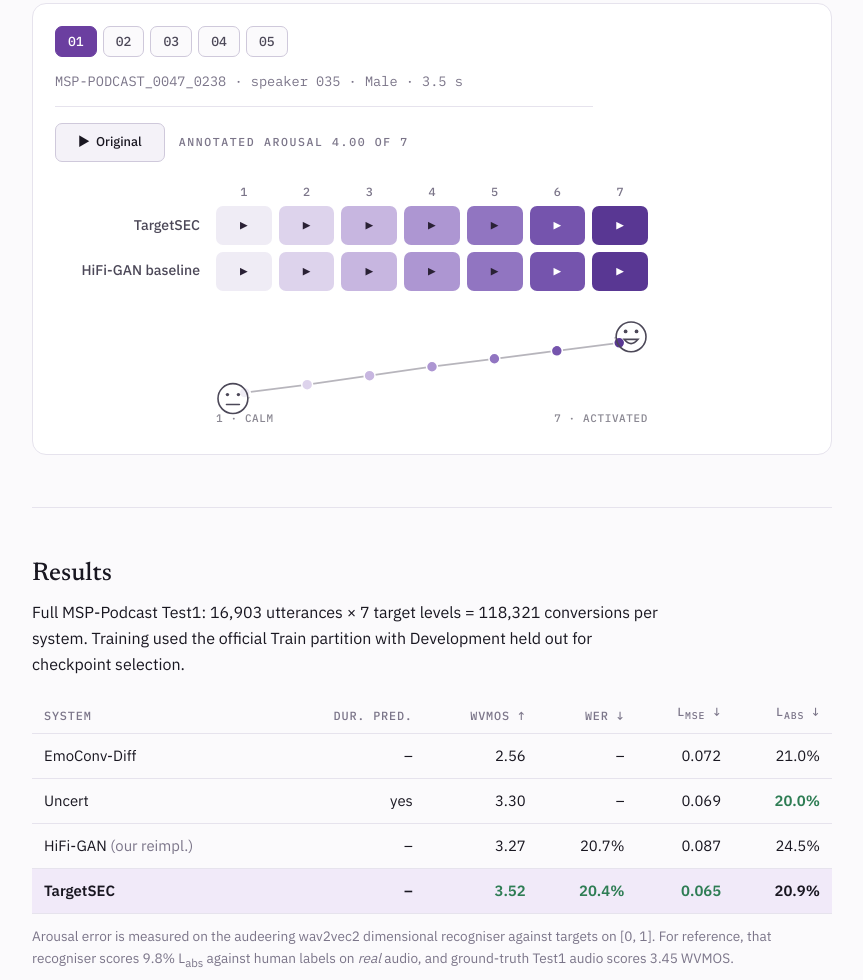
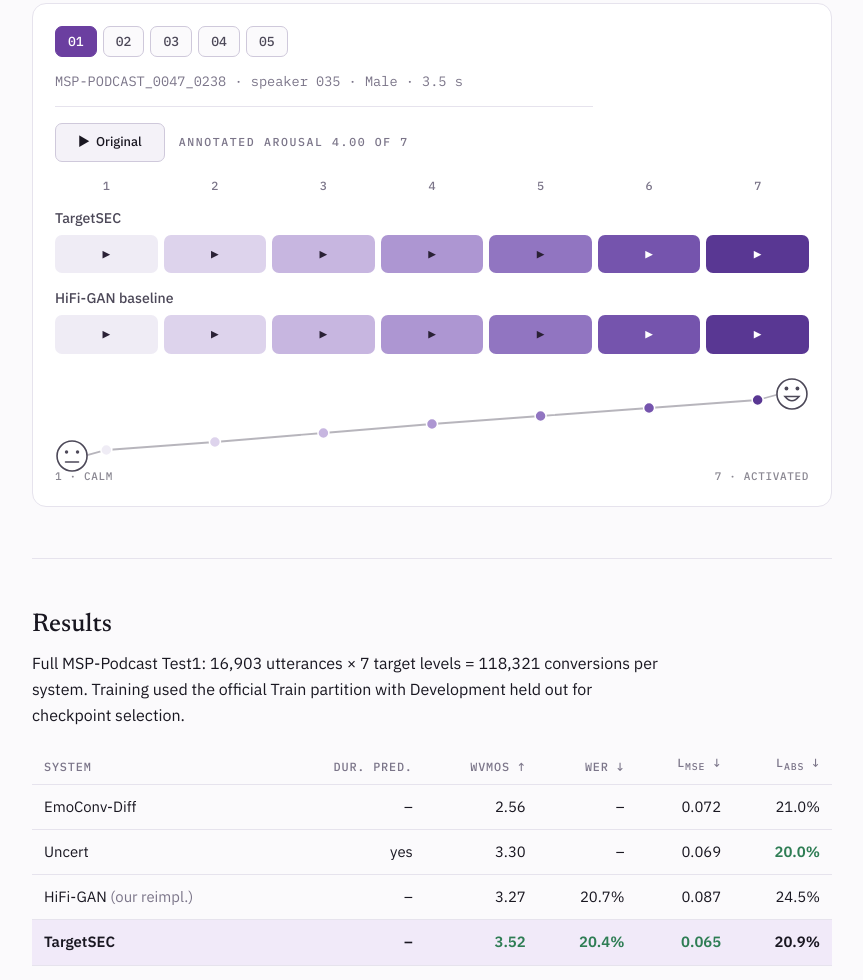
Before and after one commit to Conscht/TargetSEC, a plain HTML site: page docs/index.html in a window 1280 px wide. Shown: the part 1680-2660 px from the top of the page, without its empty margins (208-1071 px from the left). Drawn offline with Linux system fonts and the light colour scheme.

Commit message:
Give the listening grid the full card width
Labels beside the rows meant a permanent gutter: with one gutter the chips
looked pushed right, and balancing it with a second gutter spent 300px of
the card on nothing. Moving the system names above each row removes both,
so the seven chips span the card edge to edge and everything shares the
same left margin as the rest of the content. The table becomes a plain
seven-column CSS grid, which also makes the ramp's column measurement
simpler -- it reads the number headers directly.

Also drops the mel-cache aside from the README partition table.

```diff
--- a/docs/index.html
+++ b/docs/index.html
@@ -88,12 +88,11 @@ figcaption{font-size:.87rem;color:var(--fg-3);margin-top:.8rem;max-width:66ch}
       padding-bottom:14px;border-bottom:1px solid var(--line);margin-bottom:16px}
 .origrow{display:flex;align-items:center;gap:14px;flex-wrap:wrap;margin-bottom:18px}
 .gridscroll{overflow-x:auto;margin-inline:-4px;padding-inline:4px}
-table.grid{border-collapse:separate;border-spacing:5px;min-width:700px;width:100%;
-  table-layout:fixed}
-table.grid th{font:500 .74rem/1 var(--mono);color:var(--fg-3);font-weight:500;padding-bottom:3px}
-table.grid th.rowlab,table.grid td.rowlab{width:150px}
-table.grid th.rowlab{text-align:right;padding-right:10px;white-space:nowrap;
-  font:500 .88rem/1.3 var(--body);color:var(--fg-2)}
+.lgrid{display:grid;grid-template-columns:repeat(7,1fr);gap:6px;min-width:430px}
+.lgrid .num{font:500 .74rem/1 var(--mono);color:var(--fg-3);text-align:center;padding-bottom:2px}
+.lgrid .lname{grid-column:1/-1;font:500 .88rem/1.3 var(--body);color:var(--fg-2);
+  margin-top:10px;margin-bottom:1px}
+.lgrid .rampcell{grid-column:1/-1;margin-top:6px}
 .play{display:block;width:100%;min-width:52px;padding:12px 6px;border-radius:7px;
   border:1px solid transparent;cursor:pointer;font:500 .8rem/1 var(--mono);
   transition:transform .08s ease}
@@ -206,7 +205,7 @@ footer{border-top:1px solid var(--line);padding-block:2.2rem 3.8rem;font-size:.8
       <span class="eyebrow" id="origmeta" style="color:var(--fg-3)"></span>
     </div>
     <div class="gridscroll">
-      <table class="grid" id="grid"></table>
+      <div class="lgrid" id="grid"></div>
     </div>
 
   </div>
@@ -351,7 +350,7 @@
 // the header cells rather than assuming, and the alignment holds at any size.
 function drawRamp(){
   const cell = grid.querySelector('.rampcell');
-  const heads = [...grid.querySelectorAll('thead th:not(.rowlab)')];
+  const heads = [...grid.querySelectorAll('.num')];
   if(!cell || heads.length !== 7) return;
   const base = cell.getBoundingClientRect();
   const W = Math.round(base.width); if(W < 40) return;
@@ -421,19 +420,17 @@ function render(){
   origMeta.textContent=`annotated arousal ${cur.ar} of 7`;
   origBtn.onclick=()=>play(`audio/${cur.tag}__ORIGINAL_arousal${cur.ar}.ogg`,origBtn);
 
-  let html='<thead><tr><th class="rowlab"></th>';
-  for(let c=1;c<=7;c++) html+=`<th>${c}</th>`;
-  html+='<th class="rowlab"></th></tr></thead><tbody>';
+  let html='';
+  for(let c=1;c<=7;c++) html+=`<span class="num">${c}</span>`;
   SYSTEMS.forEach(([key,label])=>{
-    html+=`<tr><th class="rowlab" scope="row">${label}</th>`;
+    html+=`<div class="lname">${label}</div>`;
     for(let c=1;c<=7;c++)
-      html+=`<td><button type="button" class="play lv${c}" data-src="audio/${cur.tag}__target${c}__${key}.ogg"
-              aria-label="${label}, arousal level ${c}">&#9654;</button></td>`;
-    html+='<td class="rowlab"></td></tr>';
+      html+=`<button type="button" class="play lv${c}" data-src="audio/${cur.tag}__target${c}__${key}.ogg"
+              aria-label="${label}, arousal level ${c}">&#9654;</button>`;
   });
-  grid.innerHTML=html+'<tr><th class="rowlab"></th>'+
-    '<td colspan="7" class="rampcell" style="padding-top:12px"></td>'+
-    '<td class="rowlab"></td></tr></tbody>';
+  html+='<div class="rampcell"></div>';
+  grid.innerHTML=html;
+  grid.querySelectorAll('button.play').forEach(b=>b.onclick=()=>play(b.dataset.src,b));
   drawRamp();
   grid.querySelectorAll('button.play').forEach(b=>b.onclick=()=>play(b.dataset.src,b));
 }
```
Also changed, not shown: 1 other file.
